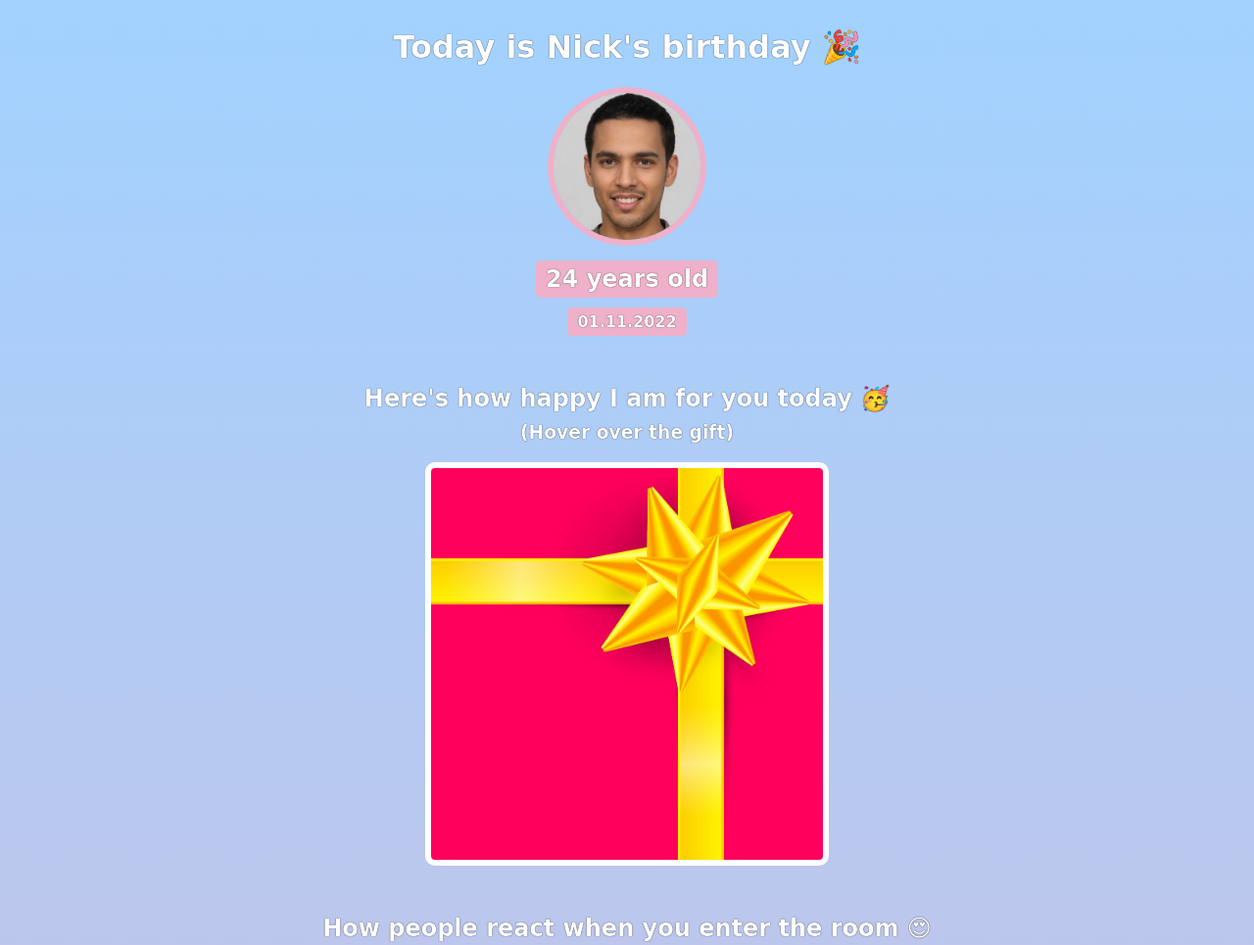
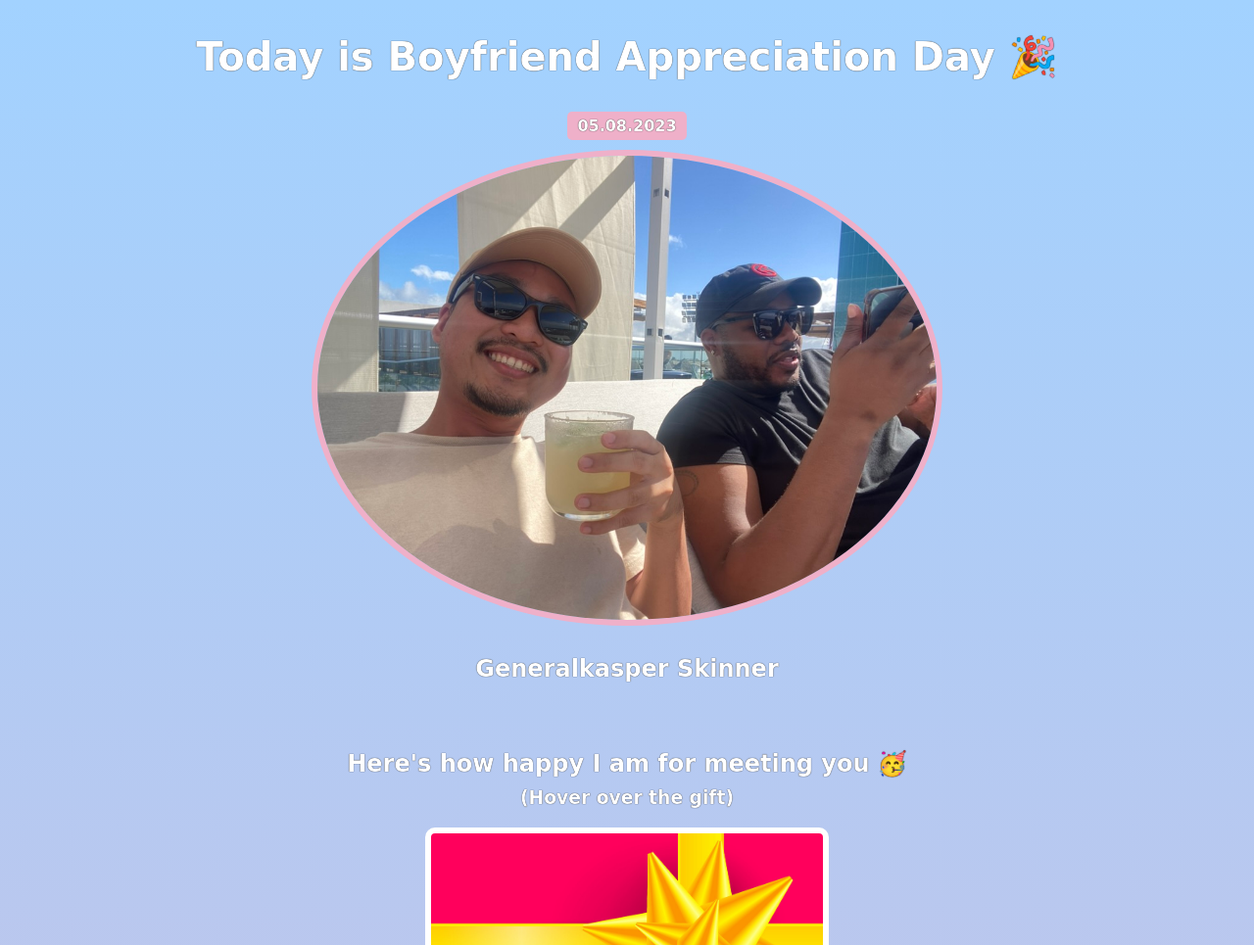
Before and after one commit to urboytgd/appreciation-site, a website built with Vite: page index.html in a window 1280 px wide. Shown: the top 965 px of the page at 98% size. Built offline with nearby package versions, Linux system fonts and the light colour scheme; a web font is replaced by a local one.

Commit message:
customized it more with kasper

```diff
--- a/index.html
+++ b/index.html
@@ -7,20 +7,20 @@
     </head>
     <body>
         <div id="header">
-            <h1>Today is Nick's birthday 🎉</h1>
-            <img id="bff-img" src="images/nick.jpg">
-            <h2 id="bday-age">24 years old</h2>
-            <h4 id="bday-date">01.11.2022</h4>
+            <h1>Today is Boyfriend Appreciation Day 🎉</h1>
+            <h4 id="day-met">05.08.2023</h4>
+            <img id="bf-img" src="images/kasper.jpeg">
+            <h2 id="bf-name">Generalkasper Skinner</h2>
         </div>
 
         <div class="gift-section">
-            <h2 class="gift-title">Here's how happy I am for you today 🥳</h2>
+            <h2 class="gift-title">Here's how happy I am for meeting you 🥳</h2>
             <h3 class="gift-hint">(Hover over the gift)</h3>
             <div class="gift-img" id="gift-img-happy"></div>
         </div>
 
         <div class="gift-section">
-            <h2 class="gift-title">How people react when you enter the room 😍</h2>
+            <h2 class="gift-title">How I react when you enter the room 😍</h2>
             <div class="gift-img" id="gift-img-hot"></div>
         </div>
 
@@ -35,11 +35,9 @@
         </div>
 
          <div class="gift-section">
-            <h2 class="gift-title">This one's for you, my friend 🥂</h2>
+            <h2 class="gift-title">Cheers to us, babe 🥂</h2>
             <div class="gift-img" id="gift-img-cheers"></div>
         </div>
 
-        <p id="footer">Want to create your own Birthday GIFt site? Take <a href="https://scrimba.com/learn/htmlandcss" target="_blank">this HTML & CSS course.</a></p>
-
     </body>
 </html>
--- a/styles.css
+++ b/styles.css
@@ -9,14 +9,18 @@ h1, h2, h3, h4, p {
     text-shadow: 0 0 1px black;
 }
 
-#bff-img {
-    width: 150px;
+h1 {
+    font-size: 2.5rem;
+}
+
+#bf-img {
+    width: 50%;
     border-radius: 50%;
     border: 6px solid #EFB0C9;
     margin-bottom: 10px;
 }
 
-#bday-age {
+#day-met {
     background: #EFB0C9;
     padding: 5px 10px;
     border-radius: 5px;
```
Also changed, not shown: images/kasper.jpeg (added), 1 other file.
